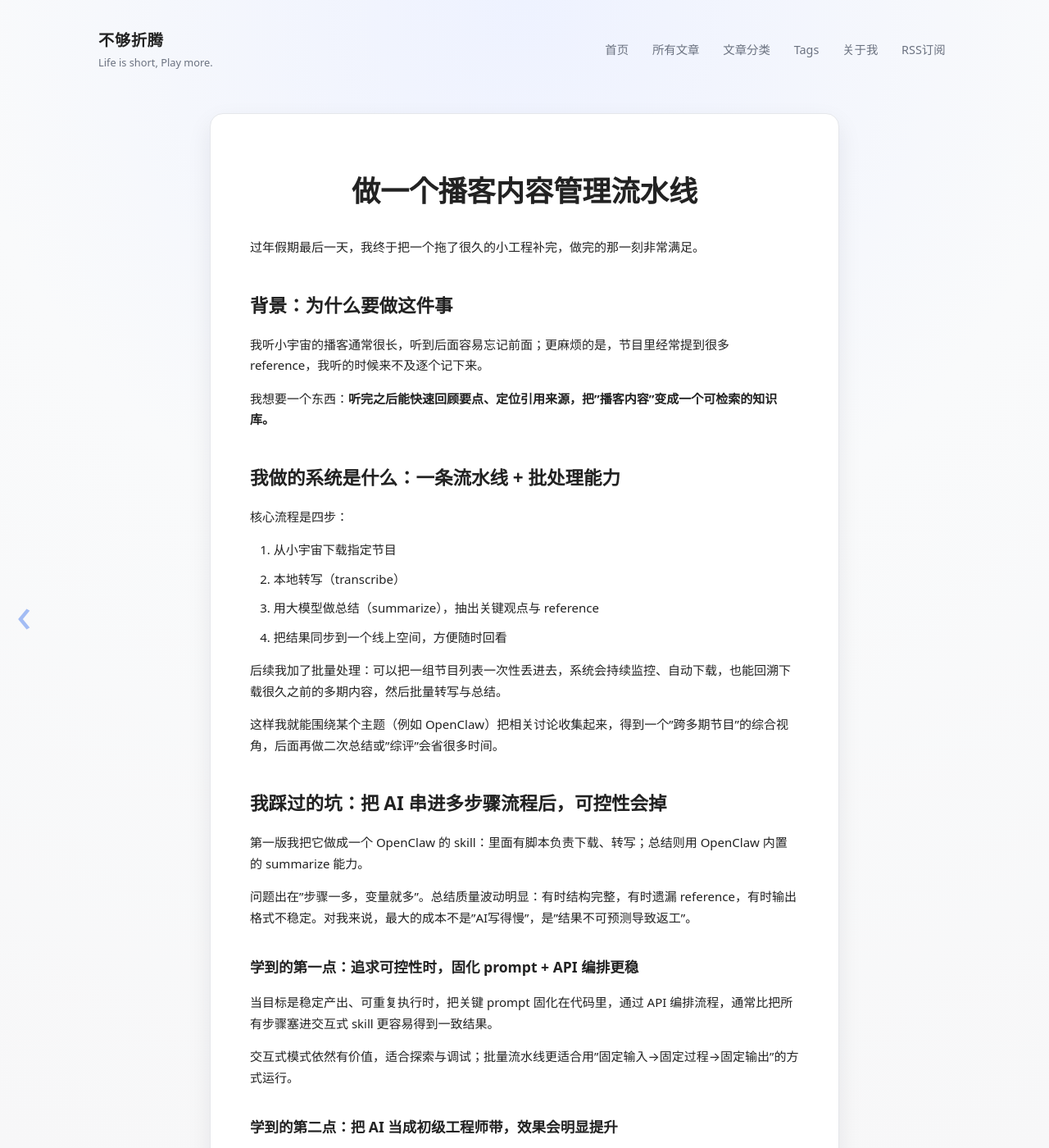
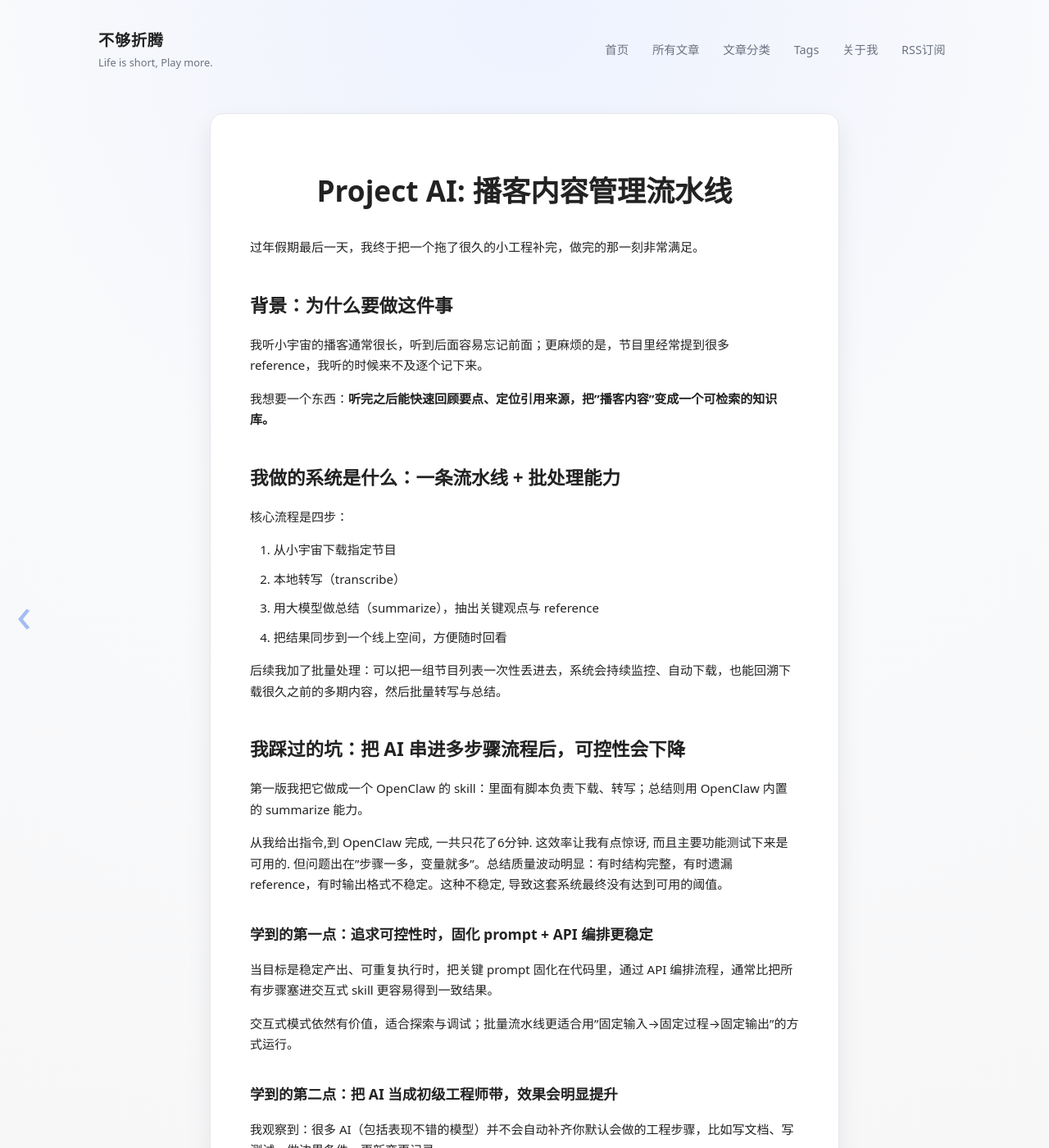
Before and after one commit to imrickysu/imrickysu.github.io, a Jekyll site: the page built from _posts/2026-02-22-podcast-pipeline.md, in a window 1280 px wide and 1400 px high. Shown: the whole window at 82% size. Built offline with Jekyll 4.4.1, drawn with Linux system fonts in a browser that asks for light colours; some of the changed text lies outside the part shown.

Commit message:
Update post with revised content from Ricky

```diff
--- a/_posts/2026-02-22-podcast-pipeline.md
+++ b/_posts/2026-02-22-podcast-pipeline.md
@@ -1,12 +1,10 @@
 ---
 layout: post
-title: "做一个播客内容管理流水线"
+title: "Project AI: 播客内容管理流水线"
 date: 2026-02-22
 category: 实践记录
 tags:
-  - 效率工具
-  - 播客
-  - 自动化
+  - 项目：ProjectAI
 ---
 
 过年假期最后一天，我终于把一个拖了很久的小工程补完，做完的那一刻非常满足。
@@ -28,15 +26,13 @@
 
 后续我加了批量处理：可以把一组节目列表一次性丢进去，系统会持续监控、自动下载，也能回溯下载很久之前的多期内容，然后批量转写与总结。
 
-这样我就能围绕某个主题（例如 OpenClaw）把相关讨论收集起来，得到一个"跨多期节目"的综合视角，后面再做二次总结或"综评"会省很多时间。
-
-## 我踩过的坑：把 AI 串进多步骤流程后，可控性会掉
+## 我踩过的坑：把 AI 串进多步骤流程后，可控性会下降
 
 第一版我把它做成一个 OpenClaw 的 skill：里面有脚本负责下载、转写；总结则用 OpenClaw 内置的 summarize 能力。
 
-问题出在"步骤一多，变量就多"。总结质量波动明显：有时结构完整，有时遗漏 reference，有时输出格式不稳定。对我来说，最大的成本不是"AI写得慢"，是"结果不可预测导致返工"。
+从我给出指令,到 OpenClaw 完成, 一共只花了6分钟. 这效率让我有点惊讶, 而且主要功能测试下来是可用的. 但问题出在"步骤一多，变量就多"。总结质量波动明显：有时结构完整，有时遗漏 reference，有时输出格式不稳定。这种不稳定, 导致这套系统最终没有达到可用的阈值。
 
-### 学到的第一点：追求可控性时，固化 prompt + API 编排更稳
+### 学到的第一点：追求可控性时，固化 prompt + API 编排更稳定
 
 当目标是稳定产出、可重复执行时，把关键 prompt 固化在代码里，通过 API 编排流程，通常比把所有步骤塞进交互式 skill 更容易得到一致结果。
 
@@ -68,10 +64,10 @@
 
 ## 当天的一个小插曲
 
-今天我还听了一期播客，嘉宾在讲他使用 OpenClaw 的过程里遇到的各种问题。他的描述非常具体：像在"带一个小孩写作业"，一边生气，一边又被它的进步惊到。
+今天我还听了一期播客，嘉宾在讲他使用 OpenClaw 的过程里遇到的各种问题。他的描述非常具体：就像在带一个小孩写作业，一边生气，一边又被它的进步惊到。
 
 我听的时候一直在笑，同时也在反思：当我们在软件里增加 AI 能力时，很多"不会写代码的人"遇到的卡点，其实来自流程与预期管理，而不是模型聪明程度。这个提醒非常实用。
 
 ## 结尾
 
-这次完成的不只是一个小工具，更像是把"长内容的输入"改造成"可反复调用的知识资产"。假期最后一天把这个心愿补上，我很满足。
+即将进入 AI Native 时代, 让你的 AI 更了解你会变得重要。这个小项目不仅仅让我尝试了目前火热的 OpenClaw, 试用了很多以前没用过的工具, 让我更了解目前 AI 的进展, 也是将来让 AI 了解我的一小步。假期最后一天把这个心愿补上，我很满足。
```
Also changed, not shown: other parts of _posts/2026-02-22-podcast-pipeline.md (+1 -1 lines).
